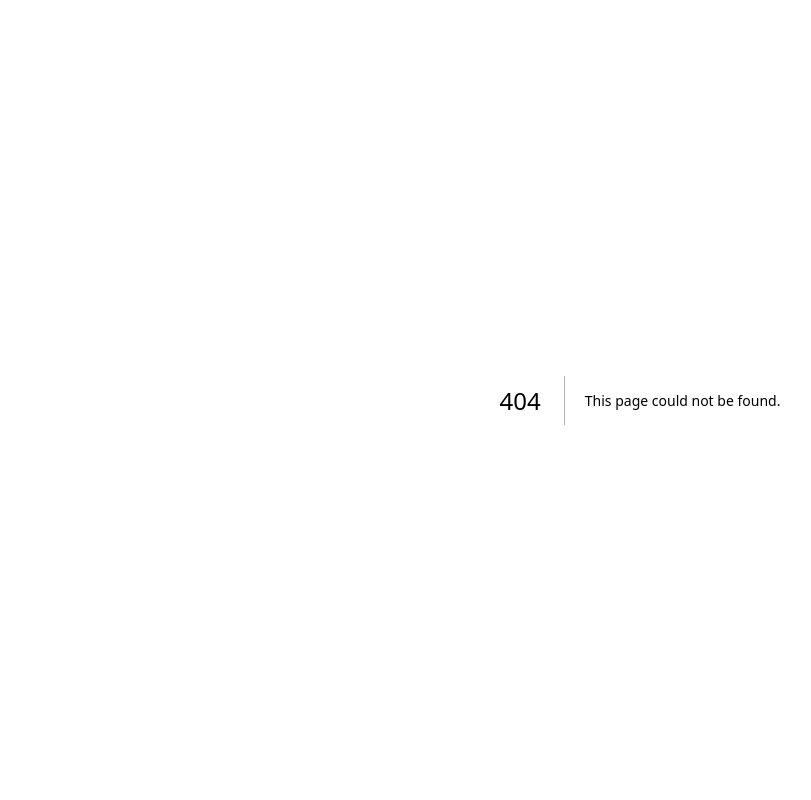
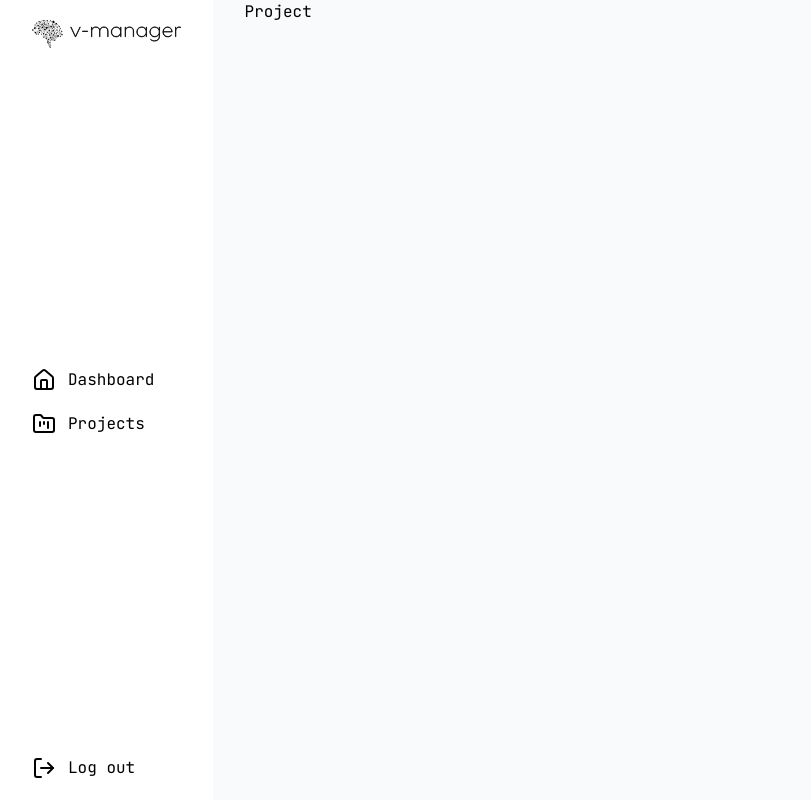
Before and after one commit to vitalij-demjanovic/v-manager-app, a Next.js app: page /project in a window 1280 px wide. Before the commit this address had no page. Shown: the whole page, without its empty margins (0-811 px from the left). Built offline with nearby package versions, Linux system fonts and the light colour scheme.

Commit message:
UI - create sidebar, logo and change layout

```diff
--- a/app/layout.tsx
+++ b/app/layout.tsx
@@ -1,29 +1,32 @@
-import type { Metadata } from "next";
-import { JetBrains_Mono } from "next/font/google";
-import "./globals.css";
-
+import type { Metadata } from 'next';
+import { JetBrains_Mono } from 'next/font/google';
+import './globals.css';
+import Sidebar from '@/components/Sidebar';
 
 const jetBrains = JetBrains_Mono({
   weight: ['400', '700'],
-  subsets: ['latin'],
-})
+  subsets: ['latin']
+});
 
 export const metadata: Metadata = {
-  title: "V-Manager",
-  description: "Project management app",
+  title: 'V-Manager',
+  description: 'Project management app'
 };
 
 export default function RootLayout({
-  children,
+  children
 }: Readonly<{
   children: React.ReactNode;
 }>) {
   return (
-    <html lang="en">
-      <body
-        className={jetBrains.className}
-      >
-        {children}
+    <html lang='en'>
+      <body className={jetBrains.className}>
+        <div className='flex'>
+          <Sidebar />
+          <main className='min-h-screen w-full bg-slate-50 px-8'>
+            {children}
+          </main>
+        </div>
       </body>
     </html>
   );
--- /dev/null
+++ b/app/project/page.tsx
@@ -0,0 +1,7 @@
+export default function Page() {
+  return (
+    <div>
+      <h1>Project</h1>
+    </div>
+  );
+}
--- /dev/null
+++ b/components/Sidebar.tsx
@@ -0,0 +1,19 @@
+import Logo from '@/components/ui/Logo';
+import { LogOut } from 'lucide-react';
+import SidebarMenu from '@/components/SidebarMenu';
+import Link from 'next/link';
+
+export default function Sidebar() {
+  return (
+    <div className='flex h-screen flex-col justify-between px-8 py-5'>
+      <Logo />
+      <SidebarMenu />
+      <div className='flex items-center transition duration-300 hover:text-[#94A3B8]'>
+        <LogOut />
+        <Link href='/' className='ml-3'>
+          Log out
+        </Link>
+      </div>
+    </div>
+  );
+}
--- /dev/null
+++ b/components/SidebarMenu.tsx
@@ -0,0 +1,21 @@
+import { FolderKanban, HomeIcon } from 'lucide-react';
+import Link from 'next/link';
+
+export default function SidebarMenu() {
+  return (
+    <ul>
+      <li className='mb-5 flex items-center transition duration-300 hover:text-[#94A3B8]'>
+        <HomeIcon />
+        <Link className='ml-3' href='/' title='Dashboard'>
+          Dashboard
+        </Link>
+      </li>
+      <li className='flex items-center transition duration-300 hover:text-[#94A3B8]'>
+        <FolderKanban />
+        <Link className='ml-3' href='/project' title='Dashboard'>
+          Projects
+        </Link>
+      </li>
+    </ul>
+  );
+}
--- /dev/null
+++ b/components/ui/Logo.tsx
@@ -0,0 +1,14 @@
+import Image from 'next/image';
+
+export default function Logo() {
+  return (
+    <div>
+      <Image
+        width={180}
+        height={80}
+        src='/images/logo-v-manager-dark.svg'
+        alt='logo'
+      />
+    </div>
+  );
+}
```
Also changed, not shown: 1 other file (tests, documents, lock files or other folders).
